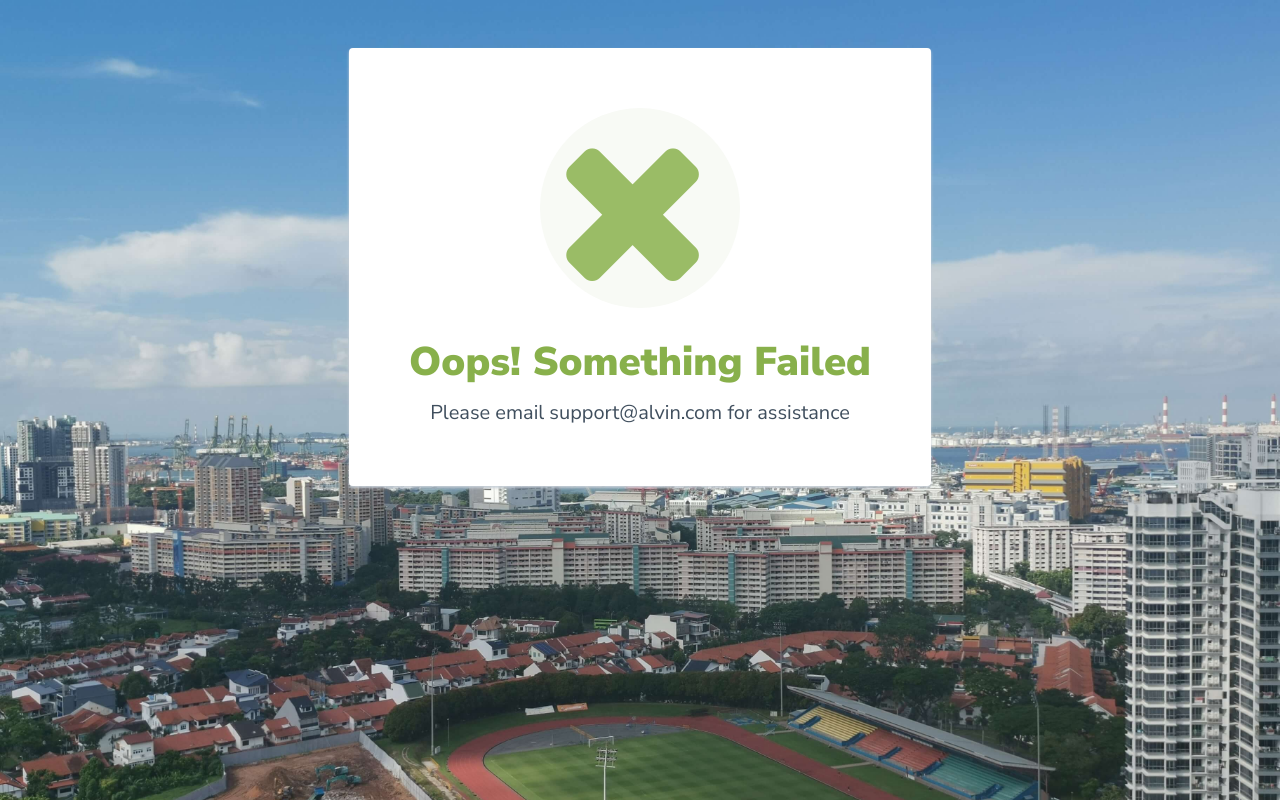
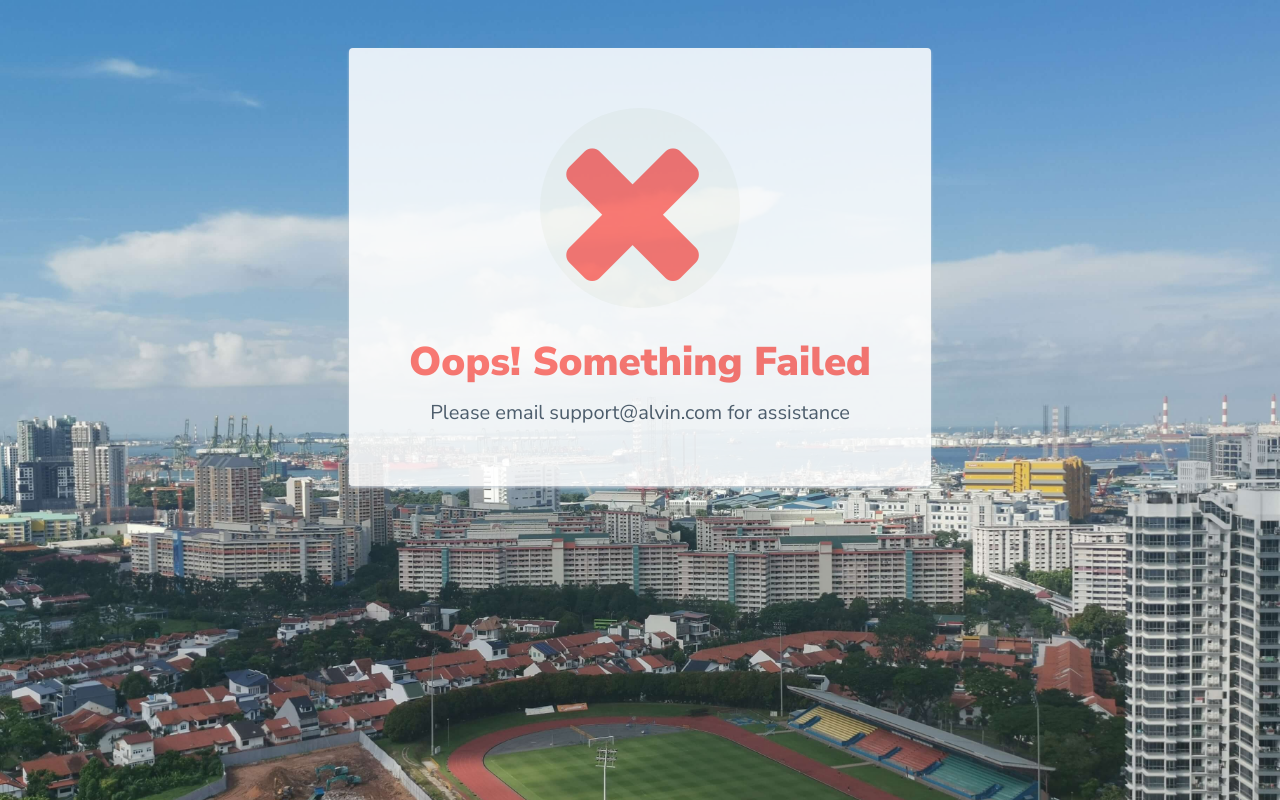
Before and after one commit to tomorrowknight/checkout-test, a plain HTML site: page failure.html in a window 1280 px wide. Drawn offline with Linux system fonts and the light colour scheme.

Commit message:
Fixed colour issue with fail page

```diff
--- a/failure.html
+++ b/failure.html
@@ -7,9 +7,9 @@
 	<body>
 		<div class="card">
 			<div style="border-radius:200px; height:200px; width:200px; background: #F8FAF5; margin:0 auto;">
-				<i class="fa fa-times" style="font-size:200px"></i>
+				<i class="fa fa-times" id="cross" style="font-size:200px"></i>
 			</div>
-			<h1>Oops! Something Failed</h1>
+			<h1 class="fail_msg">Oops! Something Failed</h1>
 			<p>Please email support@alvin.com for assistance</p>
 		</div>
 	</body>
--- a/style-message.css
+++ b/style-message.css
@@ -7,8 +7,16 @@ body {
 	background-size: cover;
 }
 
-h1 {
-	color: #88B04B;
+.success_msg {
+	color: #9abc66;
+	font-family: "Nunito Sans", "Helvetica Neue", sans-serif;
+	font-weight: 900;
+	font-size: 40px;
+	margin-bottom: 10px;
+}
+
+.fail_msg {
+	color: #FF6961;
 	font-family: "Nunito Sans", "Helvetica Neue", sans-serif;
 	font-weight: 900;
 	font-size: 40px;
@@ -29,8 +37,15 @@ h3 {
 	margin: 0;
 }
 
-i {
+.checkmark{
 	color: #9ABC66;
+	font-size: 100px;
+	line-height: 200px;
+	margin-left: -15px;
+}
+
+#cross{
+	color: #FF6961;
 	font-size: 100px;
 	line-height: 200px;
 	margin-left: -15px;
@@ -42,7 +57,8 @@ i {
 	border-radius: 4px;
 	box-shadow: 0 2px 3px #C8D0D8;
 	display: inline-block;
-	margin: 0 auto;
+    margin: 0 auto;
+    opacity: 0.85;
 }
 
 .internal-card {
```
Also changed, not shown: success.html (+1 -1 lines), 1 other file.
